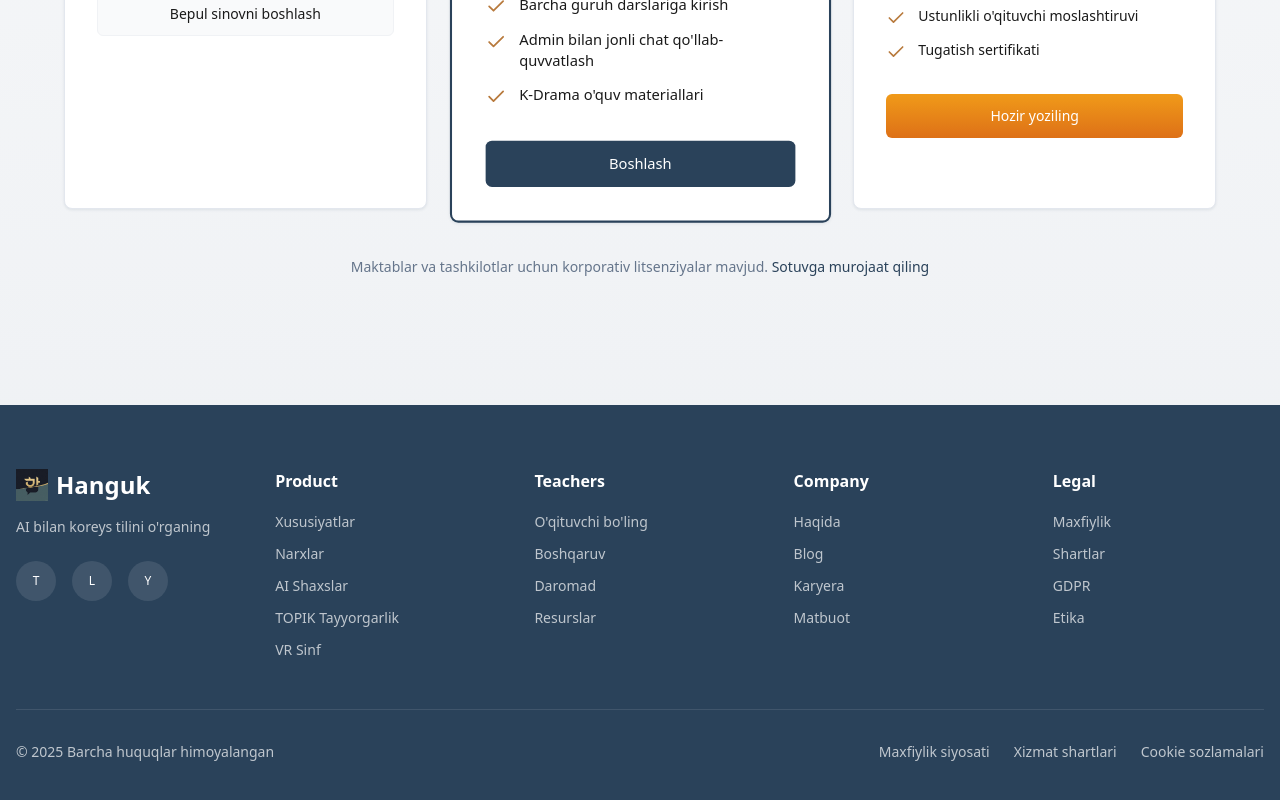
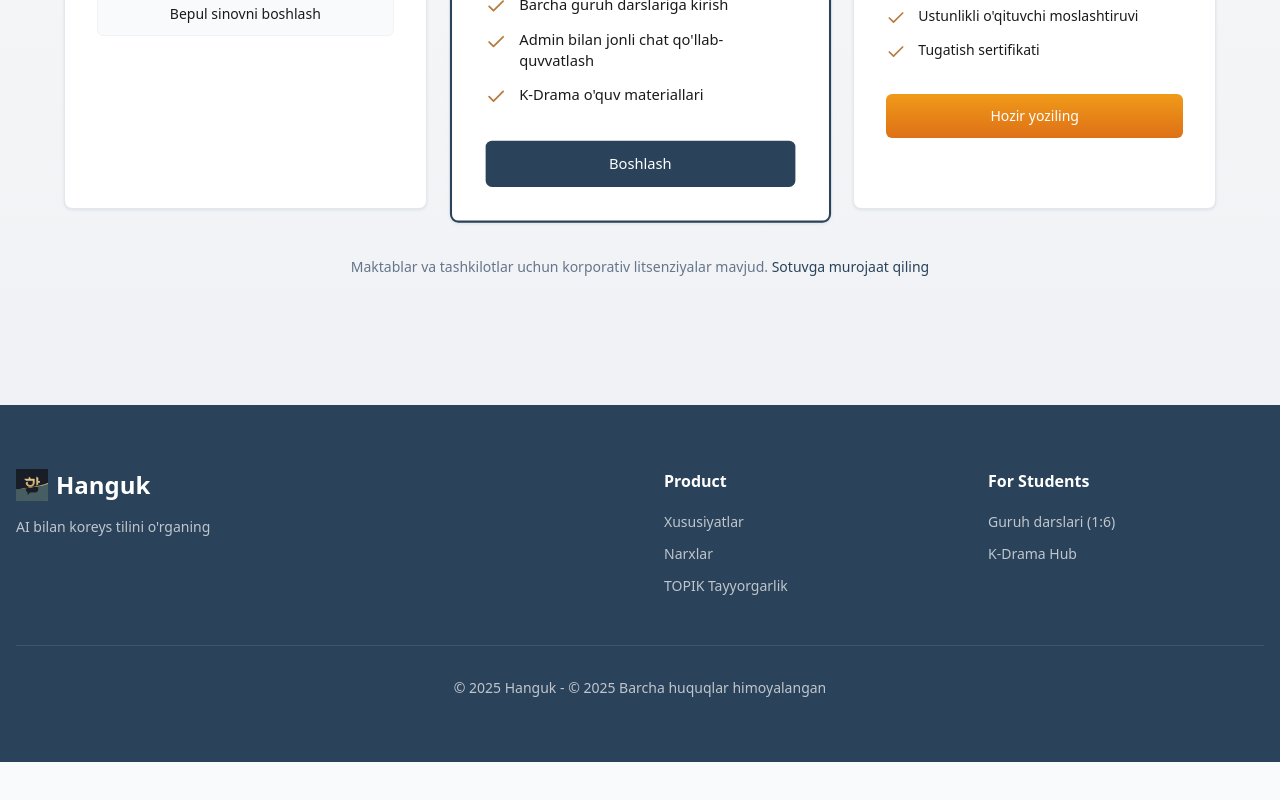
Before and after one commit to asrbekshokirovich-bot/learn-korean-ai-coach, a React (Vite) app: page / in a window 1280 px wide. Shown: the part 2603-3403 px from the top of the page. After the commit the page ends 3365 px from the top, so only its background shows below. Built offline with nearby package versions, Linux system fonts and the light colour scheme.

Commit message:
Clean footer to essentials
Remove non-functional or non-existent items from the footer, keeping only available and important sections (Product features, Pricing, TOPIK Prep, K-Drama hub, Group Classes, Monthly Subscription) and simplify structure to display core information with copyright.

```diff
--- a/src/components/Footer.tsx
+++ b/src/components/Footer.tsx
@@ -5,17 +5,22 @@ const Footer = () => {
   const { t } = useLanguage();
 
   const footerLinks = {
-    Product: [t('featuresLink'), t('pricingLink'), t('aiPersonasLink'), t('topikPrepLink'), t('vrClassroom')],
-    Teachers: [t('becomeTeacher'), t('dashboardLink'), t('earningsLink'), t('resources')],
-    Company: [t('about'), t('blog'), t('careers'), t('pressKit')],
-    Legal: [t('privacy'), t('terms'), t('gdpr'), t('ethics')],
+    Product: [
+      { label: t('featuresLink'), href: '#features' },
+      { label: t('pricingLink'), href: '#pricing' },
+      { label: t('topikPrepLink'), href: '#topik' },
+    ],
+    'For Students': [
+      { label: t('groupClasses'), href: '#modes' },
+      { label: 'K-Drama Hub', href: '#kdrama' },
+    ],
   };
 
   return (
     <footer className="bg-primary text-primary-foreground py-16">
       <div className="container px-4">
-        <div className="grid md:grid-cols-5 gap-12 mb-12">
-          <div className="md:col-span-1">
+        <div className="grid md:grid-cols-4 gap-12 mb-12">
+          <div className="md:col-span-2">
             <div className="flex items-center gap-2 mb-4">
               <img src={hangukLogo} alt="Hanguk" className="h-8 w-auto" />
               <h3 className="text-2xl font-bold">Hanguk</h3>
@@ -23,28 +28,20 @@ const Footer = () => {
             <p className="text-sm text-primary-foreground/70 mb-6">
               {t('masterKoreanAI')}
             </p>
-            <div className="flex gap-4">
-              {["Twitter", "LinkedIn", "YouTube"].map((social) => (
-                <button
-                  key={social}
-                  className="w-10 h-10 rounded-full bg-primary-foreground/10 hover:bg-primary-foreground/20 transition-colors flex items-center justify-center"
-                  aria-label={social}
-                >
-                  <span className="text-xs">{social[0]}</span>
-                </button>
-              ))}
-            </div>
           </div>
 
           {Object.entries(footerLinks).map(([category, links]) => (
             <div key={category}>
               <h4 className="font-semibold mb-4">{category}</h4>
               <ul className="space-y-2">
-                {links.map((link) => (
-                  <li key={link}>
-                    <button className="text-sm text-primary-foreground/70 hover:text-primary-foreground transition-colors">
-                      {link}
-                    </button>
+                {links.map((link: any) => (
+                  <li key={link.label}>
+                    <a
+                      href={link.href}
+                      className="text-sm text-primary-foreground/70 hover:text-primary-foreground transition-colors"
+                    >
+                      {link.label}
+                    </a>
                   </li>
                 ))}
               </ul>
@@ -53,22 +50,9 @@ const Footer = () => {
         </div>
 
         <div className="pt-8 border-t border-primary-foreground/10">
-          <div className="flex flex-col md:flex-row justify-between items-center gap-4">
-            <p className="text-sm text-primary-foreground/70">
-              {t('allRightsReserved')}
-            </p>
-            <div className="flex gap-6 text-sm">
-              <button className="text-primary-foreground/70 hover:text-primary-foreground">
-                {t('privacyPolicy')}
-              </button>
-              <button className="text-primary-foreground/70 hover:text-primary-foreground">
-                {t('termsOfService')}
-              </button>
-              <button className="text-primary-foreground/70 hover:text-primary-foreground">
-                {t('cookieSettings')}
-              </button>
-            </div>
-          </div>
+          <p className="text-sm text-primary-foreground/70 text-center">
+            © 2025 Hanguk - {t('allRightsReserved')}
+          </p>
         </div>
       </div>
     </footer>
```
